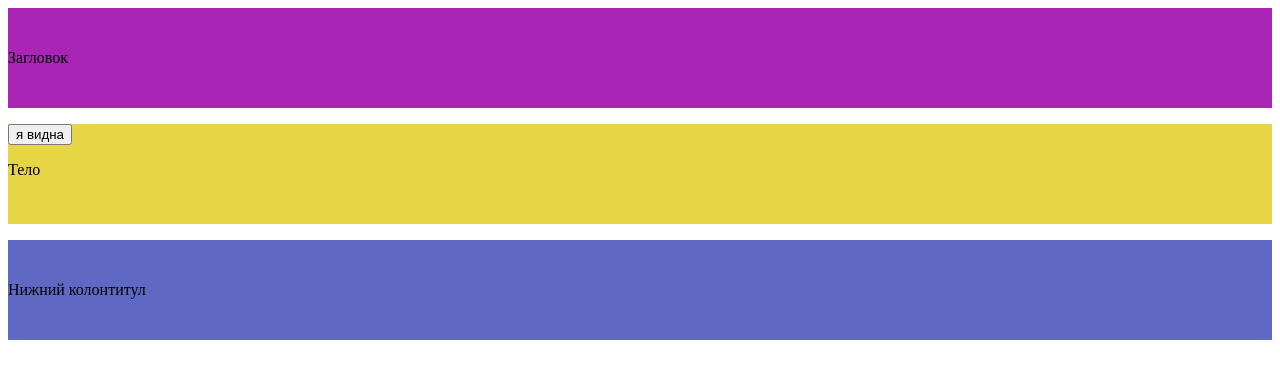
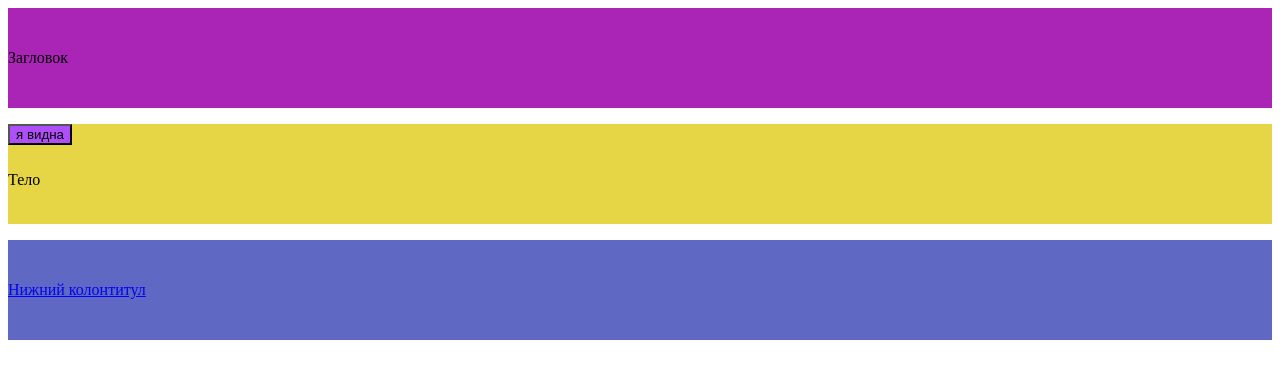
Before and after one commit to Dana778/HSE-University-sber-master, a React (Create React App) app: page / in a window 1280 px wide. Shown: the top 378 px of the page. Built offline with nearby package versions, Linux system fonts and the light colour scheme.

Commit message:
BrowserRouter, ссылки

```diff
--- a/src/App.js
+++ b/src/App.js
@@ -1,12 +1,15 @@
 import React from "react";
+
 import {Header} from './components/Header';
+import {Body} from './components/Body';
+import {Footer} from './components/Footer';
+
 import{
   Routes,
-  Route, BrowserRouter,
+  Route,
+  BrowserRouter,
 } from 'react-router-dom'
-import {Body} from './components/Body';
 
-import {Footer} from './components/Footer';
 
 const App = () => {
   const hHeade = 'Загловок';
@@ -14,19 +17,21 @@ const App = () => {
   const hFoote = 'Нижний колонтитул';
 
   return (
-    /*<>
+    <>
     <BrowserRouter>
     <Header hHeader={hHeade}/>
     <Routes>
-      <Route><Link to='/'><Body hBody={hBodi}/></Link></Route>
-      <Route><Link to='/'><Footer hFooter={hFoote}/></Link></Route>
+      <Route path='/' element={
+        <>
+        <Body hBody={hBodi}/>
+        <Footer hFooter={hFoote}/>
+        </>
+      }/>
+      <Route path='/dashboard' element={
+        <Footer hFooter={hFoote}/>
+      }/>
     </Routes>
     </BrowserRouter>
-    </>*/
-    <>
-    <Header hHeader={hHeade}/>
-    <Body hBody={hBodi}/>
-    <Footer hFooter={hFoote}/>
     </>
   );
 };
--- a/src/components/Body/button.js
+++ b/src/components/Body/button.js
@@ -1,12 +1,14 @@
+import { ContainerButton } from "./style.js";
 const Button = ({func_state, stateButton}) => {
     const buttonClick = () => {
         console.log(func_state)
         func_state(!stateButton)
+        window.location.replace('/dashboard')
     }
 
-    return <button className='button' onClick={buttonClick}>
+    return <ContainerButton onClick={buttonClick}>
         {stateButton ? 'я видна' : 'я спрятана'}
-    </button>
+    </ContainerButton>
 }
 
 export default Button
--- a/src/components/Body/style.js
+++ b/src/components/Body/style.js
@@ -7,6 +7,7 @@ export const ContainerBody = styled.div`
     height: 100px;
 `;
 
-export const ContainerButton = styled.div`
+export const ContainerButton = styled.button`
     margin-bottom: 10px;
+    background-color: rgb(174, 78, 252);
 `;
--- a/src/components/Footer/index.js
+++ b/src/components/Footer/index.js
@@ -1,11 +1,15 @@
 import React from "react";
 import './style.js';
 import { ContainerFooter } from "./style.js";
+import {Link} from 'react-router-dom';
 
 export const Footer = ({hFooter}) => {
     return(
     <p><ContainerFooter>
-        <p>{hFooter}</p>
+        <Link to="/">
+                <p>{hFooter}</p>
+        </Link>
+
     </ContainerFooter></p>
     )
 }
--- a/src/components/Header/index.js
+++ b/src/components/Header/index.js
@@ -1,7 +1,7 @@
 import React from "react";
 import './style.js';
 import { ContainerHeader } from "./style.js";
-import {Link} from 'react-router-dom';
+
 
 export const Header = ({hHeader}) => {
     return(
```
